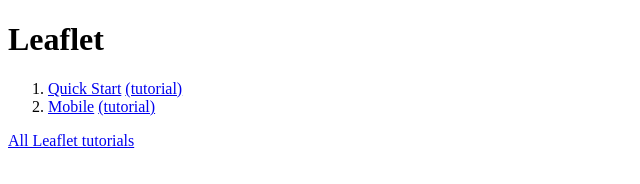
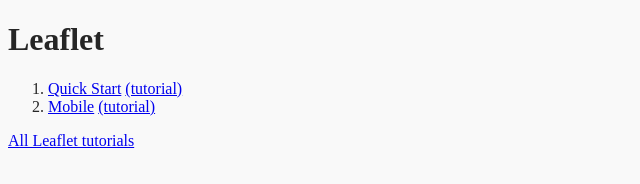
Before and after one commit to Stassi/leaflet-tutorials, a website: page public/index.html in a window 1280 px wide. Shown: the full height of the page, 0-640 px from the left. Drawn offline with Linux system fonts and the light colour scheme.

Commit message:
theme integration

```diff
--- a/public/index.html
+++ b/public/index.html
@@ -4,6 +4,7 @@
 <head>
   <meta charset="UTF-8">
   <title>Leaflet tutorials</title>
+  <link href="style/theme.css" rel="stylesheet"/>
 </head>
 
 <body>
```
Also changed, not shown: public/quickstart.html (+1 -0 lines).
